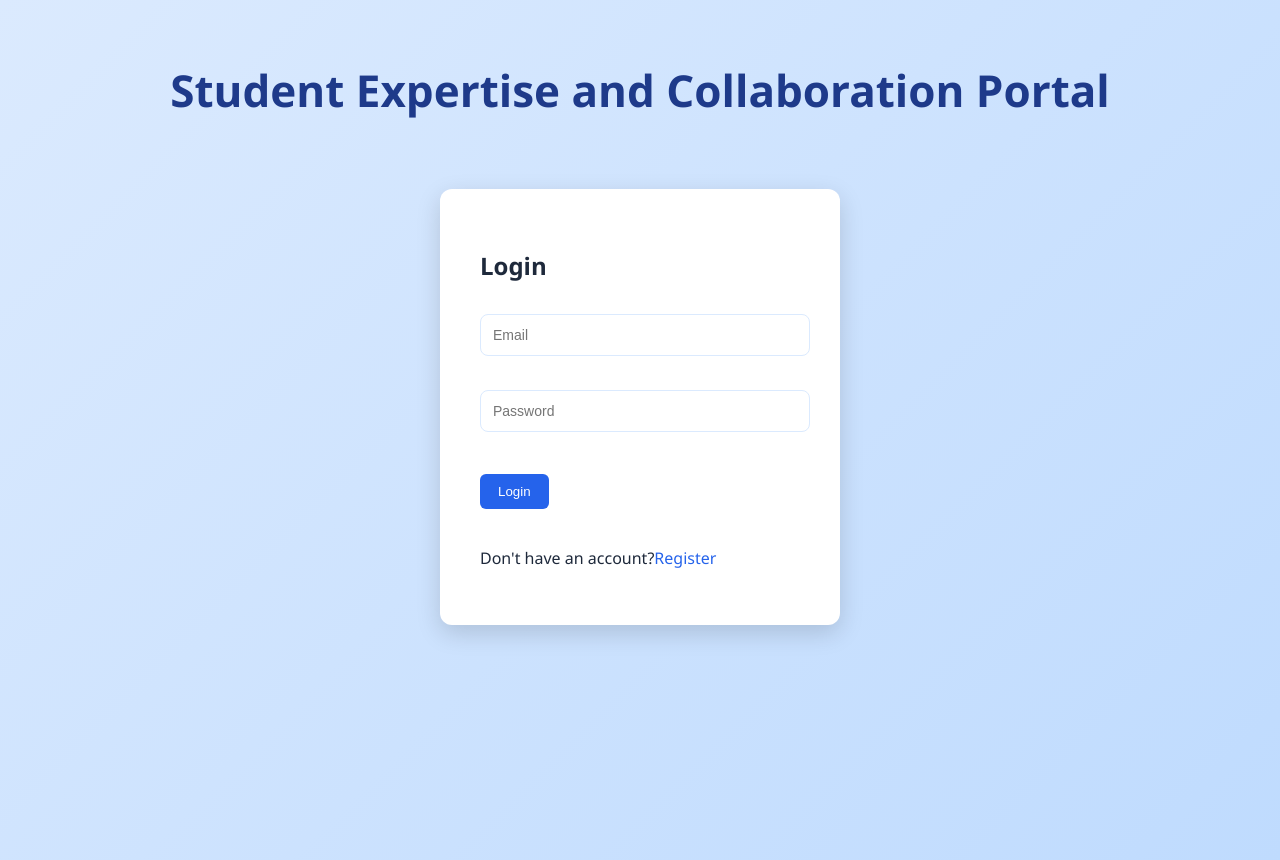
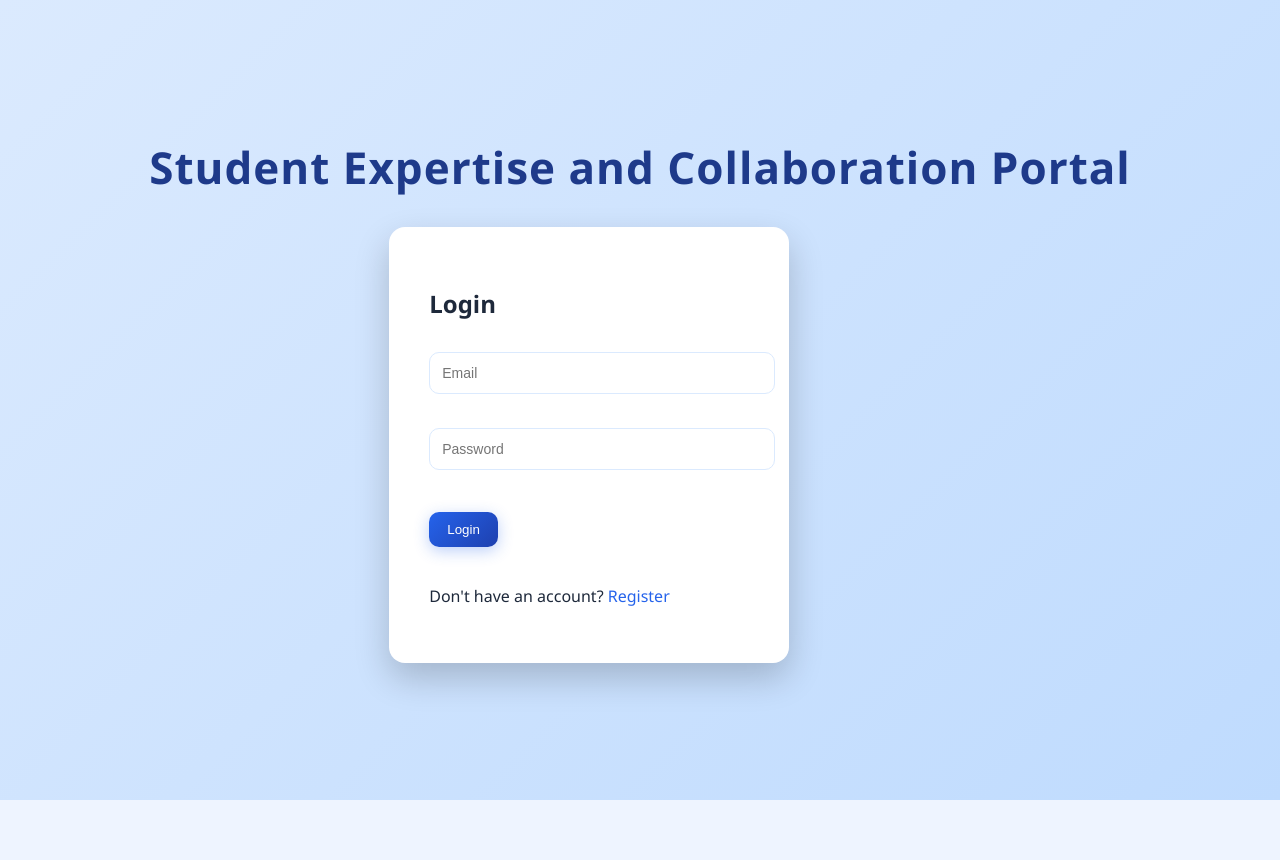
Before and after one commit to apanangi-cpu/Student-Expertise-Collaboration-Portal-Frontend, a React (Create React App) app: page /login in a window 1280 px wide. After the commit the page ends 800 px from the top, so only its background shows below. Built offline with nearby package versions, Linux system fonts and the light colour scheme.

Commit message:
updated frontend changes

```diff
--- a/src/App.css
+++ b/src/App.css
@@ -3,8 +3,9 @@
 body {
   margin: 0;
   font-family: "Segoe UI", Arial, sans-serif;
-  background: #eef4ff;
+  background: #eef4ff; /* ✅ SAME BACKGROUND */
   color: #1e293b;
+  scroll-behavior: smooth;
 }
 
 /* ===== MAIN TITLE ===== */
@@ -15,41 +16,45 @@ body {
   font-weight:700;
   color:#1e3a8a;
   margin-top: 0px;
+  letter-spacing: 1px;
+  animation: fadeIn 1s ease;
 }
 
-/* ===== BUTTONS ===== */
+/* ===== BUTTONS (🔥 PREMIUM) ===== */
 
 button{
-  background:#2563eb;
+  background: linear-gradient(135deg,#2563eb,#1e40af);
   color:white;
   border:none;
   padding:10px 18px;
-  border-radius:6px;
+  border-radius:10px;
   cursor:pointer;
   font-weight:500;
-  transition:all .25s ease;
+  transition:all .3s ease;
+  box-shadow:0 4px 15px rgba(37,99,235,0.3);
 }
 
 button:hover{
-  background:#1e40af;
-  transform:translateY(-2px);
+  transform:translateY(-3px) scale(1.03);
+  box-shadow:0 8px 25px rgba(37,99,235,0.5);
 }
 
 /* ===== SEARCH INPUT ===== */
 
 input{
   padding:12px;
-  border-radius:8px;
+  border-radius:10px;
   border:1px solid #dbeafe;
   width:320px;
   font-size:14px;
   background:white;
+  transition:all .3s ease;
 }
 
 input:focus{
   outline:none;
   border-color:#2563eb;
-  box-shadow:0 0 5px rgba(37,99,235,0.3);
+  box-shadow:0 0 10px rgba(37,99,235,0.3);
 }
 
 /* ===== GRID ===== */
@@ -61,16 +66,18 @@ input:focus{
   margin-top:30px;
 }
 
-/* ===== USER CARDS ===== */
+/* ===== USER CARDS (🔥 MODERN EFFECT) ===== */
 
 .user-card{
   background:white;
-  border-radius:12px;
+  border-radius:16px;
   padding:20px;
   cursor:pointer;
   border:1px solid #e2e8f0;
-  transition:all .25s ease;
-  box-shadow:0 4px 12px rgba(0,0,0,0.08);
+  transition:all .35s ease;
+  box-shadow:0 6px 18px rgba(0,0,0,0.08);
+  position:relative;
+  overflow:hidden;
 }
 
 .user-card h3{
@@ -78,44 +85,71 @@ input:focus{
   margin-top:0;
 }
 
+/* ✨ LIGHT SWEEP EFFECT */
+.user-card::before{
+  content:"";
+  position:absolute;
+  top:0;
+  left:-100%;
+  width:100%;
+  height:100%;
+  background:linear-gradient(120deg,transparent,#dbeafe,transparent);
+  transition:0.6s;
+}
+
+.user-card:hover::before{
+  left:100%;
+}
+
 .user-card:hover{
-  transform:translateY(-6px);
-  box-shadow:0 10px 20px rgba(0,0,0,0.12);
+  transform:translateY(-10px) scale(1.02);
+  box-shadow:0 15px 35px rgba(0,0,0,0.15);
 }
 
 /* ===== PROJECT CARDS ===== */
 
 .project-card{
   background:white;
-  border-radius:10px;
+  border-radius:12px;
   padding:16px;
   margin-bottom:15px;
   border:1px solid #e2e8f0;
-  box-shadow:0 4px 10px rgba(0,0,0,0.06);
+  box-shadow:0 6px 18px rgba(0,0,0,0.08);
+  transition:0.3s;
 }
 
-/* ===== LOGIN PAGE ===== */
+.project-card:hover{
+  transform:scale(1.02);
+}
+
+/* ===== LOGIN PAGE (🔥 CENTER FIX + MODERN) ===== */
 
 .login-container{
   min-height:100vh;
   display:flex;
-  flex-direction:column;
-  align-items:center;
+  justify-content:center;
+  align-items:center; /* ✅ FIXED CENTER */
   background:linear-gradient(135deg,#dbeafe,#bfdbfe);
-  padding-top:60px;
 }
 
 .login-box{
   background:white;
   padding:40px;
-  border-radius:12px;
-  box-shadow:0 8px 25px rgba(0,0,0,0.15);
+  border-radius:16px;
+  box-shadow:0 15px 35px rgba(0,0,0,0.2);
   width:320px;
-  margin-top:40px;
+  transition:0.3s;
+  animation: slideUp 0.7s ease;
+  position:relative;
+  left:240px;
+}
+
+.login-box:hover{
+  transform:translateY(-5px);
 }
 
 .login-box input{
-  width:95%;
+  width:100%;
   margin-top:12px;
 }
 
@@ -128,8 +162,13 @@ input:focus{
 .project-panel{
   background:white;
   padding:25px;
-  border-radius:12px;
-  box-shadow:0 6px 18px rgba(0,0,0,0.1);
+  border-radius:16px;
+  box-shadow:0 10px 25px rgba(0,0,0,0.1);
+  transition:0.3s;
+}
+
+.project-panel:hover{
+  transform:translateY(-3px);
 }
 
 /* ===== PROJECT FORM ===== */
@@ -139,7 +178,7 @@ input:focus{
   width:100%;
   margin-bottom:12px;
   padding:10px;
-  border-radius:6px;
+  border-radius:8px;
   border:1px solid #dbeafe;
 }
 
@@ -153,12 +192,15 @@ a{
   color:#2563eb;
   font-weight:500;
   text-decoration:none;
+  transition:0.2s;
 }
 
 a:hover{
   text-decoration:underline;
+  color:#1e40af;
 }
 
+/* ===== CHECKBOX ===== */
 
 input[type="checkbox"]{
   width:auto;
@@ -166,3 +208,64 @@ input[type="checkbox"]{
   margin-right:8px;
   transform:scale(1.2);
 }
+
+/* ===== NAVBAR (ADD THIS IF USING) ===== */
+
+.navbar{
+  display:flex;
+  justify-content:space-between;
+  align-items:center;
+  background:white;
+  padding:15px 30px;
+  border-radius:12px;
+  margin-bottom:30px;
+  box-shadow:0 4px 12px rgba(0,0,0,0.08);
+}
+
+.logo{
+  font-size:22px;
+  font-weight:700;
+  color:#2563eb;
+}
+
+/* ===== HERO SECTION ===== */
+
+.hero{
+  background:white;
+  padding:40px;
+  border-radius:20px;
+  max-width:800px;
+  margin:40px auto;
+  text-align:center;
+  box-shadow:0 10px 30px rgba(0,0,0,0.1);
+  transition:0.3s;
+}
+
+.hero:hover{
+  transform:translateY(-5px);
+  box-shadow:0 15px 40px rgba(0,0,0,0.15);
+}
+
+/* ===== ANIMATIONS ===== */
+
+@keyframes fadeIn{
+  from{
+    opacity:0;
+    transform:translateY(20px);
+  }
+  to{
+    opacity:1;
+    transform:translateY(0);
+  }
+}
+
+@keyframes slideUp{
+  from{
+    opacity:0;
+    transform:translateY(60px);
+  }
+  to{
+    opacity:1;
+    transform:translateY(0);
+  }
+}
--- a/src/pages/Login.js
+++ b/src/pages/Login.js
@@ -66,6 +66,8 @@ return (
 
 <div className="login-container">
 
+  <div className="login-inner">   {/* 🔥 NEW WRAPPER */}
+
     <h1 className="main-title">
       Student Expertise and Collaboration Portal
     </h1>
@@ -103,9 +105,10 @@ required
       <br />
 
       <p>
-Don't have an account?
-<Link to="/register">Register</Link>
+        Don't have an account? <Link to="/register">Register</Link>
       </p>
+
+    </div>
 
   </div>
 
--- a/src/services/api.js
+++ b/src/services/api.js
@@ -1,7 +1,7 @@
 import axios from "axios";
 
 const API = axios.create({
-  baseURL: "https://your-backend-url/api" || "http://localhost:5000/api"
+  baseURL: "https://student-expertise-collaboration-portal.onrender.com",
 });
 
 API.interceptors.request.use((req) => {
```
Lines whose indentation alone changed are shown as unchanged.
